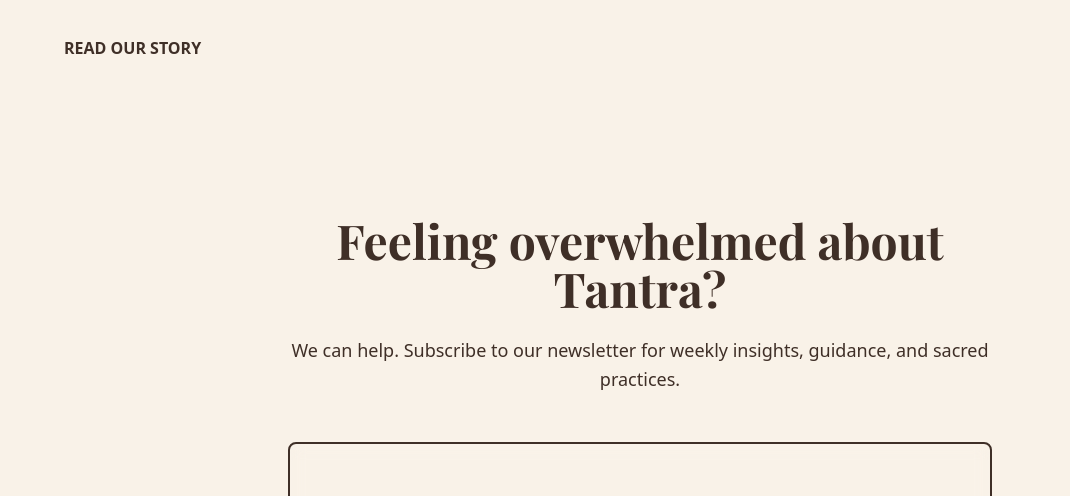
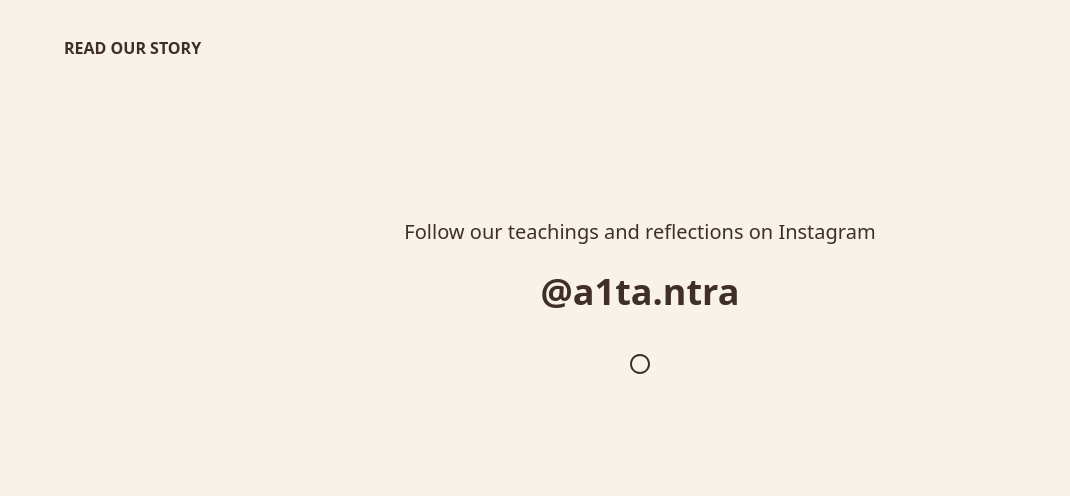
Before and after one commit to HarshalPatel1972/a1-tantra, a Next.js app: page / in a window 1280 px wide. Shown: the part 5740-6236 px from the top of the page, without its empty margins (0-1070 px from the left). Built offline with nearby package versions, Linux system fonts and the light colour scheme; no server answers.

Commit message:
Add Instagram invite section after Our Story: Follow us @a1ta.ntra

```diff
--- a/app/page.tsx
+++ b/app/page.tsx
@@ -8,6 +8,7 @@ import TantraTypesSection from "@/components/TantraTypesSection";
 import SessionsGrid from "@/components/SessionsGrid";
 import BuildJourneyCTA from "@/components/BuildJourneyCTA";
 import OriginStory from "@/components/OriginStory";
+import InstagramInvite from "@/components/InstagramInvite";
 import Newsletter from "@/components/Newsletter";
 import InstagramGrid from "@/components/InstagramGrid";
 
@@ -21,6 +22,7 @@ export default function Home() {
       <SessionsGrid />
       <BuildJourneyCTA />
       <OriginStory />
+      <InstagramInvite />
       <Newsletter />
       <InstagramGrid />
       <Footer />
--- /dev/null
+++ b/components/InstagramInvite.tsx
@@ -0,0 +1,39 @@
+"use client";
+
+export default function InstagramInvite() {
+  return (
+    <section className="py-16 md:py-20 bg-cream">
+      <div className="max-w-2xl mx-auto px-4 sm:px-6 lg:px-8 text-center">
+        {/* Gentle Invite */}
+        <div className="space-y-6">
+          <p className="text-lg md:text-xl text-deep-brown/80 leading-relaxed">
+            Follow our teachings and reflections on Instagram
+          </p>
+
+          {/* Instagram Handle - Highlighted */}
+          <a
+            href="https://instagram.com/a1ta.ntra"
+            target="_blank"
+            rel="noopener noreferrer"
+            className="inline-block text-3xl md:text-4xl font-bold text-accent-red hover:text-soft-gold transition-colors duration-300"
+          >
+            @a1ta.ntra
+          </a>
+
+          {/* Decorative elements */}
+          <div className="flex items-center justify-center gap-2 pt-4">
+            <div className="h-px w-12 bg-accent-red/30"></div>
+            <svg
+              className="w-6 h-6 text-accent-red/40"
+              fill="currentColor"
+              viewBox="0 0 24 24"
+            >
+              <path d="M12 2C6.48 2 2 6.48 2 12s4.48 10 10 10 10-4.48 10-10S17.52 2 12 2zm0 18c-4.42 0-8-3.58-8-8s3.58-8 8-8 8 3.58 8 8-3.58 8-8 8z" />
+            </svg>
+            <div className="h-px w-12 bg-accent-red/30"></div>
+          </div>
+        </div>
+      </div>
+    </section>
+  );
+}
```
